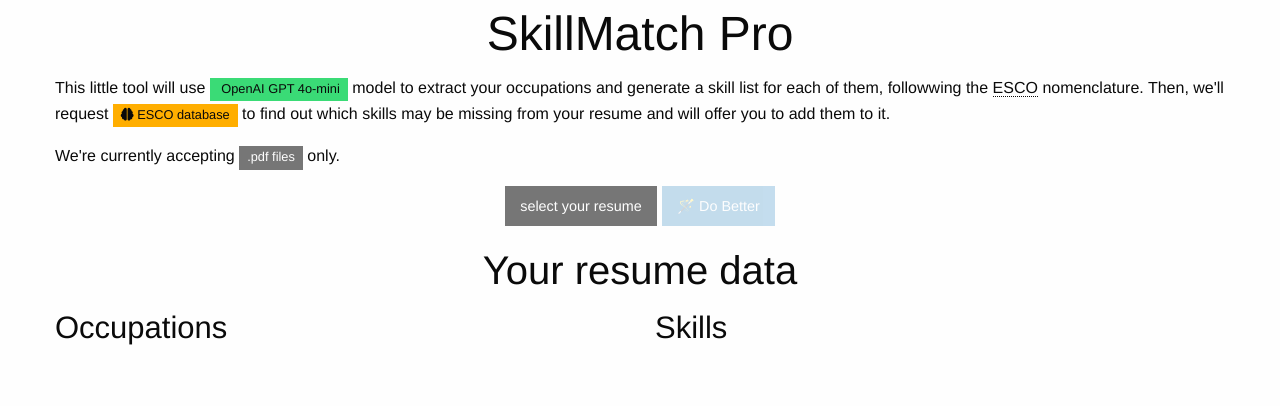
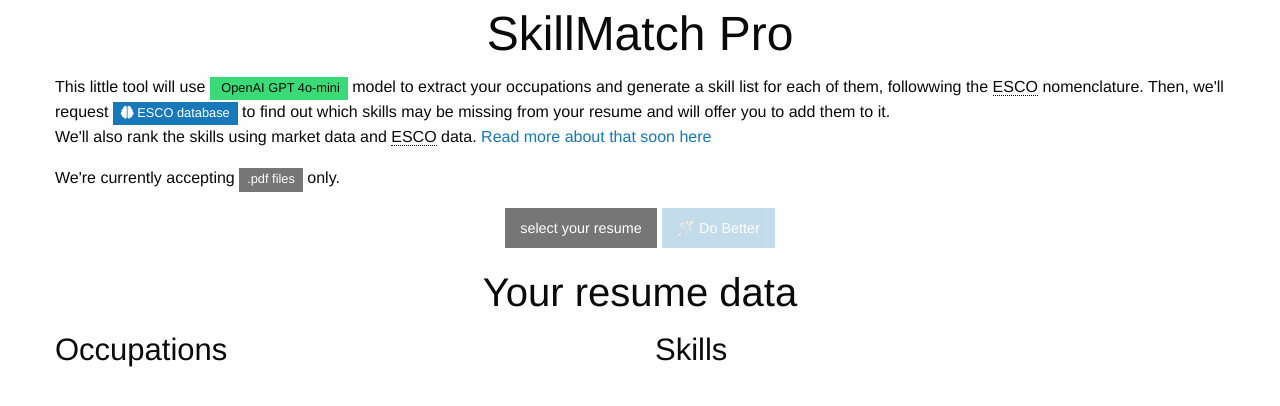
Before and after one commit to clawfire/effective-invention, a website: page public/index.html in a window 1280 px wide. Drawn offline with nearby package versions, Linux system fonts and the light colour scheme; some icons are missing.

Commit message:
Feat: bit of explaination of how the tool works on ranking

```diff
--- a/public/index.html
+++ b/public/index.html
@@ -13,7 +13,7 @@
         <div class="grid-x grid-margin-x">
             <div class="cell">
                 <h1 class="text-center">SkillMatch Pro</h1>
-                <p>This little tool will use <span class="label success"><i class="fa-solid fa-sparkles"></i> OpenAI GPT 4o-mini</span> model to extract your occupations and generate a skill list for each of them, followwing the <abbr title="European Skills, Competences and Occupations">ESCO</abbr> nomenclature. Then, we'll request <span class="label warning"><i class="fa-solid fa-brain"></i> ESCO database</span> to find out which skills may be missing from your resume and will offer you to add them to it.</p>
+                <We>This little tool will use <span class="label success"><i class="fa-solid fa-sparkles"></i> OpenAI GPT 4o-mini</span> model to extract your occupations and generate a skill list for each of them, followwing the <abbr title="European Skills, Competences and Occupations">ESCO</abbr> nomenclature. Then, we'll request <span class="label info"><i class="fa-solid fa-brain"></i> ESCO database</span> to find out which skills may be missing from your resume and will offer you to add them to it.<br>We'll also rank the skills using market data and <abbr title="European Skills, Competences and Occupations">ESCO</abbr> data. <a href="#" title="Read how skills are scored">Read more about that soon here</a></p>
                 <p>We're currently accepting <span class="label secondary">.pdf files</span> only.</p>
             </div>
             <div class="cell">
```
